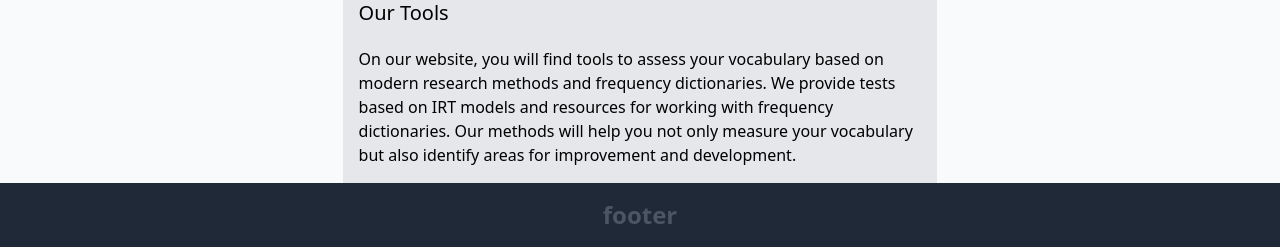
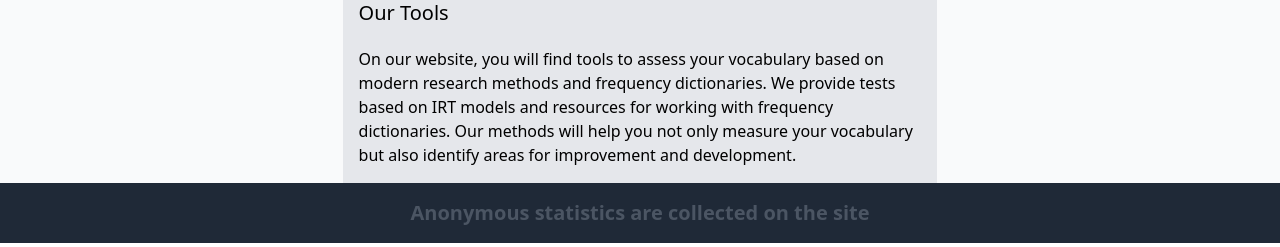
Before and after one commit to Iwwww/vocabulary-testing-site, a Django app: page /ru/about/ in a window 1280 px wide. Shown: the part 1047-1294 px from the top of the page. Run offline with Django 5.2, Linux system fonts and the light colour scheme; parts of the project's set-up code (start-up, migrations or seed data) failed here and were passed over; some libraries are stand-ins or nearby versions.

Commit message:
Update footer

```diff
--- a/mysite/theme/templates/base.html
+++ b/mysite/theme/templates/base.html
@@ -100,7 +100,7 @@
     </script>
     <div class="flex-grow min-h-48">{% block content %} {% endblock %}</div>
     <footer class="bg-gray-800 text-white p-4">
-      <p class="text-2xl text-center text-gray-600 font-bold">footer</p>
+        <p class="text-xl text-center text-gray-600 font-bold">{% trans 'Anonymous statistics are collected on the site' %}</p>
     </footer>
   </body>
 </html>
```
